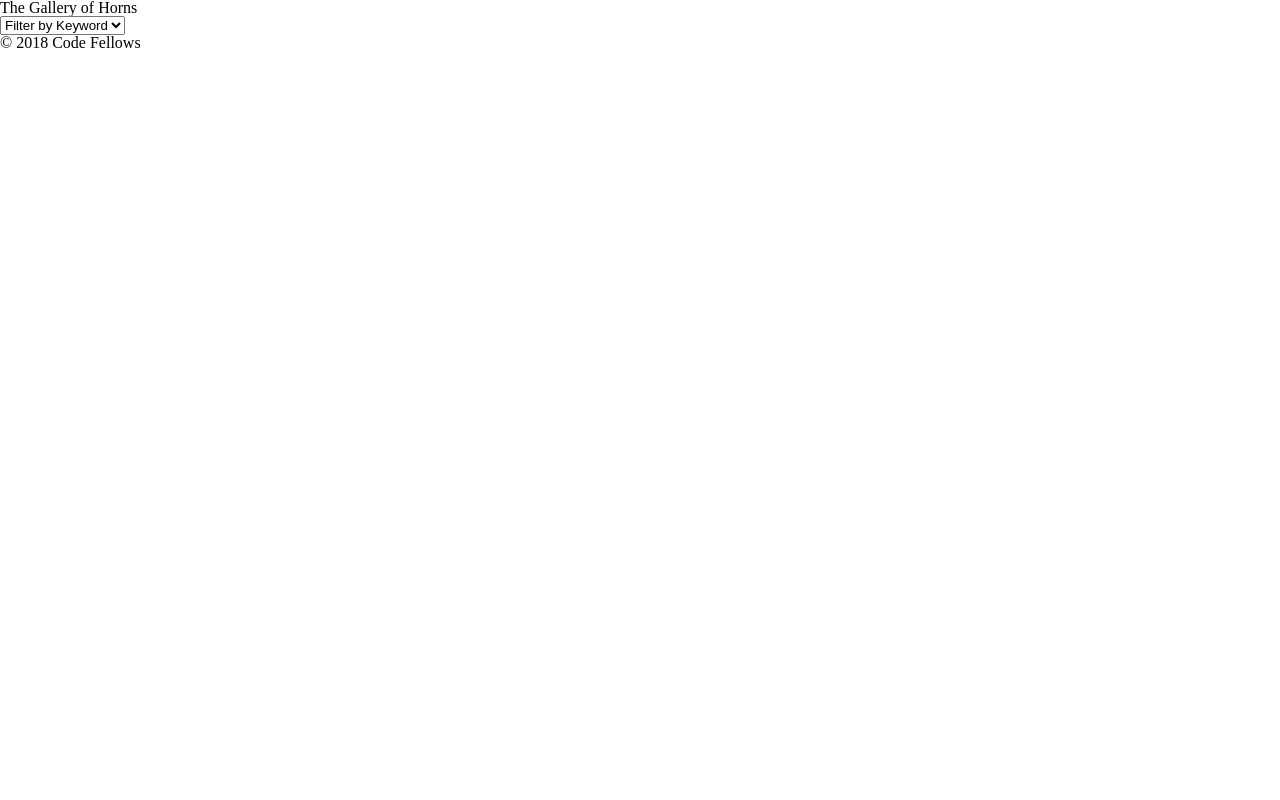
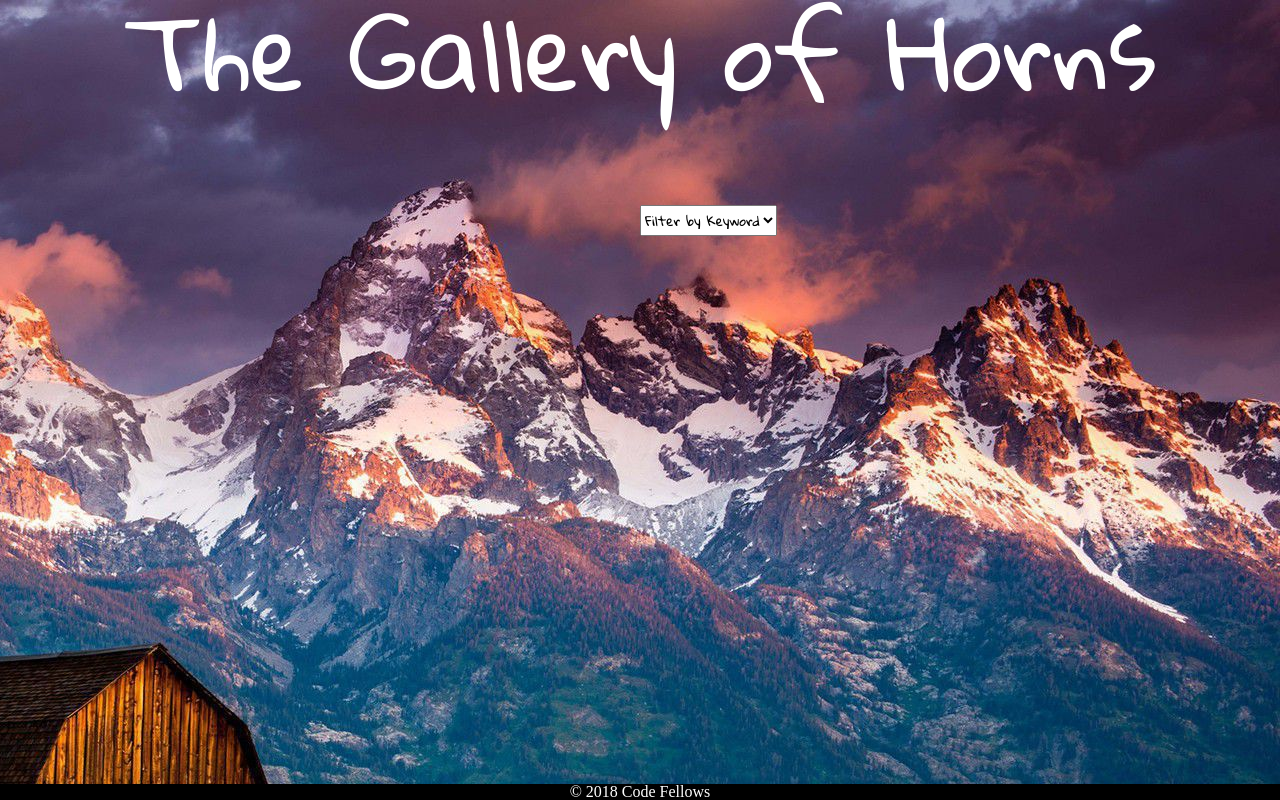
Before and after one commit to Thood50/02-lab, a plain HTML site: page index.html in a window 1280 px wide. Drawn offline with nearby package versions, Linux system fonts and the light colour scheme; no server answers.

Commit message:
finished stage 3, styling

```diff
--- a/css/base.css
+++ b/css/base.css
@@ -1,6 +1,67 @@
+* {
+    font-family: 'Gloria Hallelujah', cursive;
+}
 
-img{
+body {
+    background-image: url("../img/Barn.jpg");
+    background-repeat: no-repeat;
+    background-position: right top;
+    background-attachment: fixed;
+}
+
+img {
     max-width: 200px;
     max-height: 200px;
+    overflow: none;
+    border-radius: 25px;
+}
+
+div {
     float: left;
+    margin: 75px;
+    max-width: 200px;
+    max-height: 200px;
+    border: black;
+    font-size: 25px;
 }
+
+#title {
+    font-family: 'Gloria Hallelujah', cursive;
+    font-size: 100px;
+    text-align: center;
+    color: white;
+}
+
+#select {
+    position: absolute;
+    left: 50%;
+    margin-top: 105px;
+
+}
+
+footer {
+    position: fixed;
+    left: 0;
+    bottom: 0;
+    width: 100%;
+    background-color: black;
+    color: white;
+    text-align: center;
+}
+
+main {
+    margin-top: 150px;
+    align-content: center;
+}
+
+div > p {
+    width: 100%;
+    color: black;
+    text-align: center;
+}
+
+div > h2 {
+    width: 100%;
+    color: black;
+    text-align: center;
+}
--- a/index.html
+++ b/index.html
@@ -6,7 +6,7 @@
   </head>
   <body>
     <header>
-      <h1>The Gallery of Horns</h1>
+      <h1 id="title">The Gallery of Horns</h1>
       <select id="select">
         <option id="option" value="default">Filter by Keyword</option>
       </select>
@@ -14,6 +14,7 @@
       <link rel="stylesheet" href="css/base.css">
       <link rel="stylesheet" href="css/modules.css">
       <link rel="stylesheet" href="css/layout.css">
+      <link href="https://fonts.googleapis.com/css?family=Gloria+Hallelujah" rel="stylesheet">
     </header>
     <main>
       <section id="photo-template">
--- a/js/app.js
+++ b/js/app.js
@@ -53,10 +53,13 @@ function renderFilter() {
 
 $('#select').on('change', function() {
     let $selection = $(this).val();
+    console.log($(this).val());
     $('div').hide();
     Horns.Array.forEach(idx => {
         if($selection === idx.keyword) {
             $(`div[class="${$selection}"]`).show();
+        } else if($selection === 'default') {
+            $('div').show();
         }
     })
 });
```
Also changed, not shown: img/Barn.jpg (added), 1 other file.
